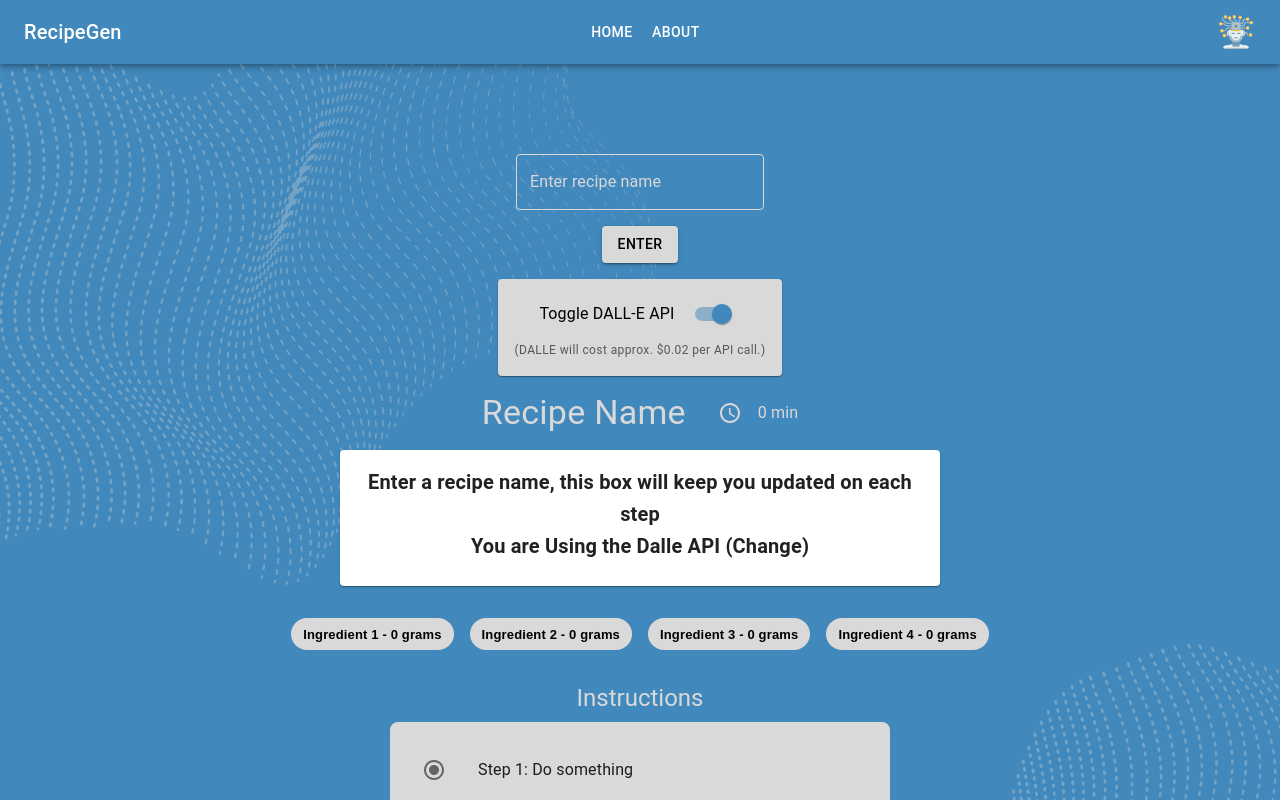
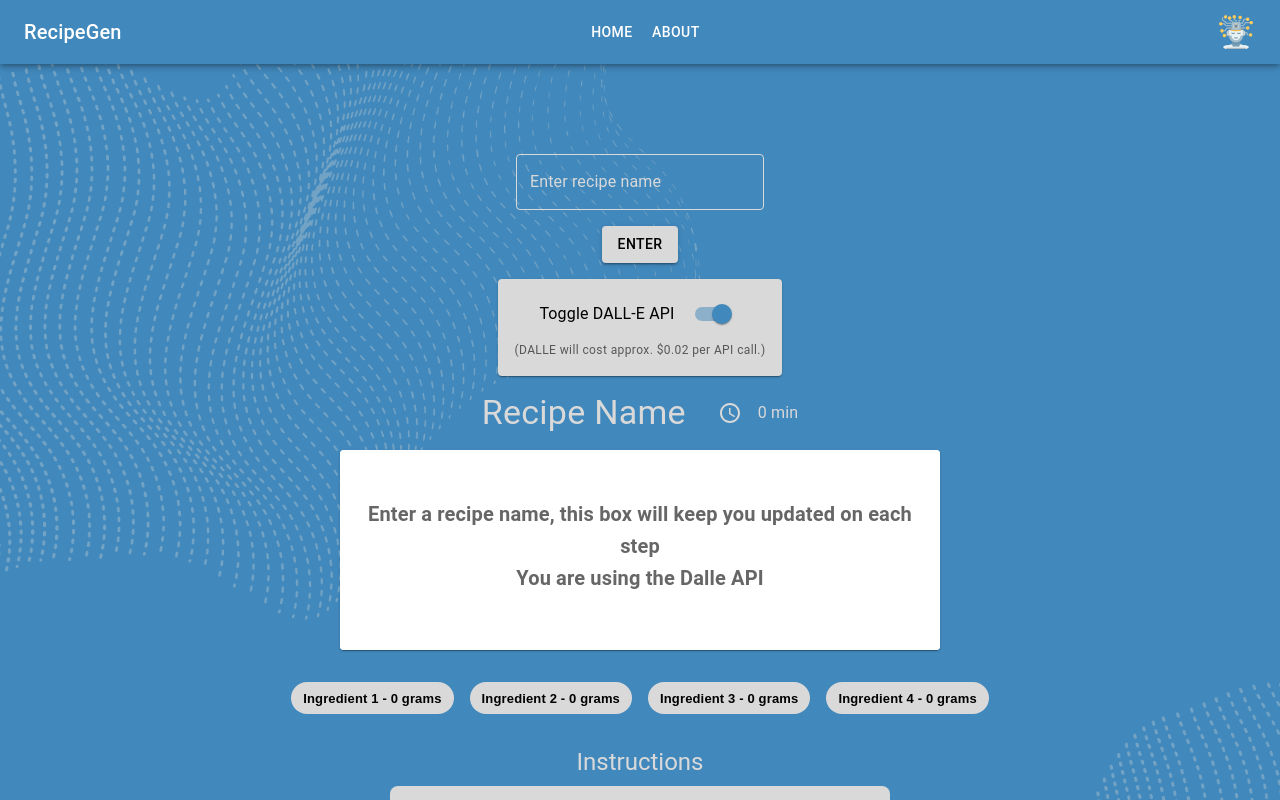
Before and after one commit to JerryMcDonald/RecipeGen-with-GPT-and-DALL-E, a React (Create React App) app in the folder frontend/: page / in a window 1280 px wide. Shown: the top 800 px of the page. Built offline with nearby package versions, Linux system fonts and the light colour scheme.

Commit message:
improve the loading prompts and clear old recipe on enter

```diff
--- a/frontend/src/components/Loading/LoadingRecipe.jsx
+++ b/frontend/src/components/Loading/LoadingRecipe.jsx
@@ -33,11 +33,11 @@ function LoadingRecipe({ recipeNameInput }) {
         <CircularProgress />
       </Box>
       <Typography variant="h6" fontWeight="bold" color="text.secondary" textAlign="center">
-        Recipe Is loading  <br/>
-        The prompt being sent to the ChatCompletions API is: <br/>
+        Recipe Is loading  <br/> <br />
+        The prompt being sent to the ChatCompletions API is: <br/> <br />
         <span style={{ color: 'black' }}>You are a helpful assistant. {`Provide a recipe for ${recipeNameInput}`} <br/>
         (along with the schema in backend/recipe_schema.py)
-        </span> <br/>
+        </span> <br/> <br />
         This could take up to 15 seconds <br/>
         {countdown} <br/>
         {countdown <= 0 && countdown > -10 && 'It is still loading.....at least I have chicken..'}
--- a/frontend/src/pages/Home/Home.jsx
+++ b/frontend/src/pages/Home/Home.jsx
@@ -47,7 +47,7 @@ function Home() {
   const [openSnackbar, setOpenSnackbar] = React.useState(false);
   const [generatedRecipe, setGeneratedRecipe] = React.useState(null);
   const [dalleAPIEnabled, setDalleAPIEnabled] = React.useState(true);
-  const [promptSentToDalle, setPromptSentToDalle] = React.useState('');
+  const [promptSentToDalle, setPromptSentToDalle] = React.useState("");
 
   const handleInputChange = (event) => {
     setRecipeNameInput(event.target.value);
@@ -62,6 +62,8 @@ function Home() {
       setOpenSnackbar(false);
       setRecipeName(recipeNameInput);
       setLoadingRecipe(true);
+      // reset the generated recipe
+      setGeneratedRecipe(null);
 
       // Start by making a request to /generate-recipe
       axios
@@ -73,18 +75,15 @@ function Home() {
           setGeneratedRecipe(recipe);
           setLoadingRecipe(false);
 
-          if (dalleAPIEnabled) {
-            // Only send request to DALL-E API if the switch is enabled
-            setLoadingImage(true);
-
           // Extract the names of ingredients
-            const ingredientNames = recipe.ingredients.map((ingredient) => ingredient.name).join(
-              ", ");
-            const seriousToSillyRating = recipe.serious_to_silly_rating
+          const ingredientNames = recipe.ingredients
+            .map((ingredient) => ingredient.name)
+            .join(", ");
+          const seriousToSillyRating = recipe.serious_to_silly_rating;
 
           // compose the prompt based off the seriousness of the recipe name
-            console.log(seriousToSillyRating, 'rating in then statement')
-            let recipeText = ""
+          console.log(seriousToSillyRating, "rating in then statement");
+          let recipeText = "";
           if (seriousToSillyRating <= 5) {
             recipeText = `A nice image of a delicious meal called ${recipeNameInput} made from ${ingredientNames}`;
           } else if (seriousToSillyRating <= 8) {
@@ -93,8 +92,11 @@ function Home() {
             recipeText = `An image of something called ${recipeNameInput}, this is definitely not food, and these items should also be in the image: ${ingredientNames}`;
           }
 
+          setPromptSentToDalle(recipeText);
 
-            setPromptSentToDalle(recipeText)
+          if (dalleAPIEnabled) {
+            // Only send request to DALL-E API if the switch is enabled
+            setLoadingImage(true);
 
             // After /generate-recipe, request /api/dalle/generate-image
             axios
@@ -130,6 +132,79 @@ function Home() {
 
   let displayRecipe = generatedRecipe ? generatedRecipe : recipeDummyData;
   console.log("the current recipe", displayRecipe);
+
+  const renderCardContents = () => {
+    if (loadingRecipe) {
+      return <LoadingRecipe recipeNameInput={recipeNameInput} />;
+    } else if (loadingImage) {
+      return (
+        <LoadingImage
+          recipeNameInput={recipeNameInput}
+          promptSentToDalle={promptSentToDalle}
+          seriousToSillyRating={displayRecipe.serious_to_silly_rating}
+        />
+      );
+    } else if (!recipeImage) {
+      return (
+        <CardContent
+          sx={{
+            backgroundColor: "#FFFFFF",
+            display: "flex",
+            alignItems: "center",
+            justifyContent: "center",
+            minHeight: 200,
+            minWidth: 400,
+          }}
+        >
+          <Typography
+            variant="h6"
+            fontWeight="bold"
+            color="text.secondary"
+            sx={{ textAlign: "center" }}
+          >
+            {(promptSentToDalle.trim() !== "" && (
+              <>
+                This is how silly ChatGPT rated your recipe name (1-10): <br />
+                <span style={{ color: "black" }}>
+                  {displayRecipe.serious_to_silly_rating} <br />
+                  {displayRecipe.serious_to_silly_rating >= 9 && (
+                    <>
+                      Your Crazy!
+                      <br />
+                    </>
+                  )}
+                </span>{" "}
+                <br />
+                You can paste the following image prompt at{" "}
+                <a href="https://labs.openai.com/">DALL-E</a>, using the free
+                credits they give you:
+                <br />
+                <br />
+                {promptSentToDalle}
+              </>
+            )) || (
+              <>
+                Enter a recipe name, this box will keep you updated on each step
+                <br />
+                {dalleAPIEnabled
+                  ? "You are using the Dalle API"
+                  : "You are not using the image API"}
+                <br />
+              </>
+            )}
+          </Typography>
+        </CardContent>
+      );
+    } else {
+      return (
+        <CardMedia
+          component="img"
+          image={recipeImage}
+          alt="recipe dish image"
+        />
+      );
+    }
+  };
 
   return (
     <Box
@@ -195,55 +270,7 @@ function Home() {
           </Box>
         </Box>
       </Typography>
-      <Card sx={{ maxWidth: 600, margin: 2 }}>
-        {!loadingRecipe && !loadingImage ? (
-          !dalleAPIEnabled ? (
-            <CardContent
-              sx={{
-                backgroundColor: "#FFFFFF",
-                display: "flex",
-                alignItems: "center",
-                justifyContent: "center",
-                minHeight: 200,
-                minWidth: 400,
-              }}
-            >
-              <Typography
-                variant="h6"
-                fontWeight="bold"
-                color="text.secondary"
-                sx={{ textAlign: "center" }}
-              >
-                You are not using the image API
-              </Typography>
-            </CardContent>
-          ) : recipeImage ? (
-            <CardMedia
-              component="img"
-              image={recipeImage}
-              alt="recipe dish image"
-            />
-          ) : (
-            <CardContent
-            >
-              <Typography
-                variant="h6"
-                fontWeight="bold"
-                sx={{ textAlign: "center" }}
-              >
-                Enter a recipe name, this box will keep you updated on each step
-                <br />
-                You are Using the Dalle API (Change)
-              </Typography>
-
-            </CardContent>
-          )
-        ) : loadingRecipe ? (
-          <LoadingRecipe recipeNameInput={recipeNameInput} />
-        ) : (
-          <LoadingImage recipeNameInput={recipeNameInput} promptSentToDalle={promptSentToDalle} seriousToSillyRating={displayRecipe.serious_to_silly_rating} />
-        )}
-      </Card>
+      <Card sx={{ maxWidth: 600, margin: 2 }}>{renderCardContents()}</Card>
       <Box
         sx={{
           display: "flex",
```
Lines whose indentation alone changed are shown as unchanged.
